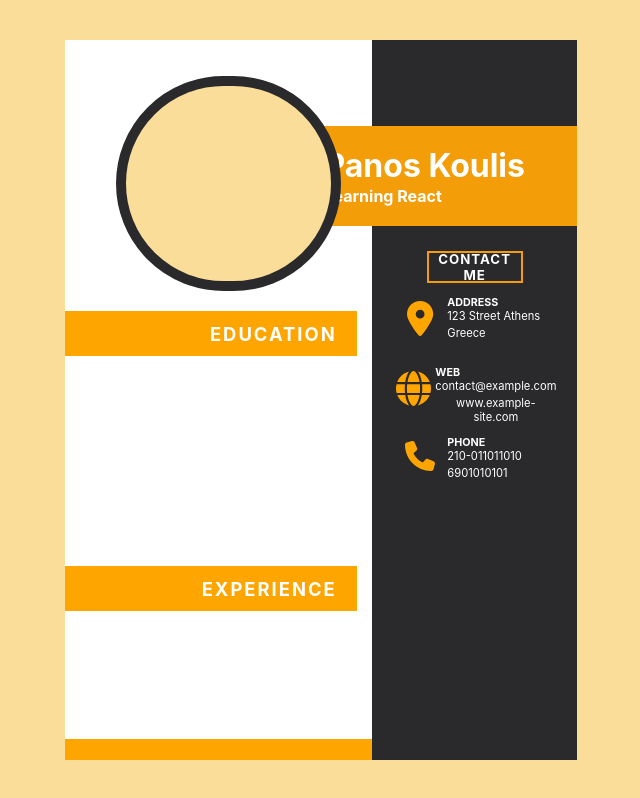
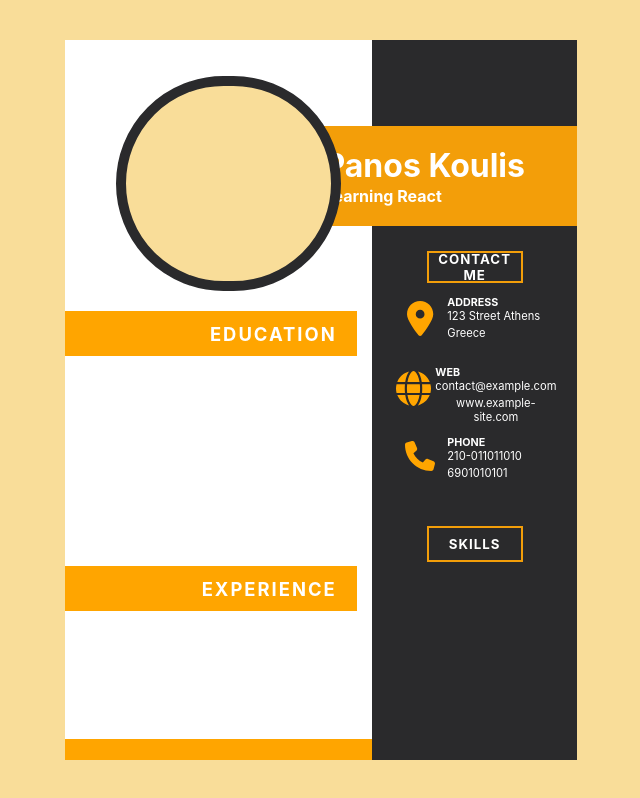
Before and after one commit to Kiwasthal/cv-project, a React (Create React App) app: page / in a window 1280 px wide. Shown: the whole page, without its empty margins (319-959 px from the left). Built offline with nearby package versions, Linux system fonts and the light colour scheme; the HTML template or start-up script is replaced by a standard one.

Commit message:
Skills section added , more contact element styling

```diff
--- a/src/App.js
+++ b/src/App.js
@@ -4,11 +4,13 @@ import {
   StyledImageHolder,
   StylectContactHeader,
   StyledFooter,
+  StyledSkillsHeader,
 } from './StyledComponents/Components.styled';
 import TitleModal from './Components/TitleModal';
 import ContactManager from './Components/ContactManager';
 import EductaionHeaderModal from './Components/Education/EductaionHeaderModal';
 import ExperienceHeaderModal from './Components/Experience/ExperienceHeaderModal';
+import SkillsManager from './Components/SkillsManager';
 
 function App() {
   return (
@@ -20,6 +22,8 @@ function App() {
       <ContactManager />
       <EductaionHeaderModal />
       <ExperienceHeaderModal />
+      <StyledSkillsHeader>SKILLS</StyledSkillsHeader>
+      <SkillsManager />
       <StyledFooter />
     </div>
   );
--- /dev/null
+++ b/src/Components/SkillsManager.js
@@ -0,0 +1,11 @@
+import { StyledSkillsContainer } from '../StyledComponents/Components.styled';
+
+import { Component } from 'react';
+
+export class SkillsManager extends Component {
+  render() {
+    return <StyledSkillsContainer />;
+  }
+}
+
+export default SkillsManager;
--- a/src/StyledComponents/Components.styled.js
+++ b/src/StyledComponents/Components.styled.js
@@ -160,6 +160,10 @@ const StyledContactInput = styled.input`
   height: 50%;
   background-color: black;
   color: #fff;
+  transition: all 0.2s ease-in;
+  &:hover {
+    border-radius: 15px;
+  }
 `;
 
 const StyledContactEditButton = styled.button`
@@ -168,8 +172,42 @@ const StyledContactEditButton = styled.button`
   border-radius: 5px;
   padding: 5px 10px;
   background-color: orange;
+  font-size: 12px;
   font-weight: 600;
   border: 1px solid black;
+  transition: all 0.2s ease-in;
+  box-shadow: 0px 3px black;
+  &:hover {
+    background-color: #fff;
+    color: orange;
+    &:active {
+      transform: translateY(4px);
+    }
+  }
+`;
+
+const StyledSkillsHeader = styled.h5`
+  margin: 0;
+  color: #fff;
+  width: 40%;
+  display: flex;
+  justify-self: center;
+  justify-content: center;
+  align-items: center;
+  letter-spacing: 1px;
+  height: 30%;
+  padding: 10px 5px;
+  border: 2px solid #f39e09;
+  z-index: 1001;
+  grid-area: 10 / 7 / 11 / 8;
+  cursor: default;
+`;
+
+const StyledSkillsContainer = styled.div`
+  width: 80%;
+  border: 1px solid red;
+  grid-area: 10 / 7 / 13 / 8;
+  justify-self: center;
 `;
 
 const StyledEducationModal = styled.div`
@@ -222,4 +260,6 @@ export {
   StyledContactInformationHolder,
   StyledContactEditButton,
   StyledContactInput,
+  StyledSkillsHeader,
+  StyledSkillsContainer,
 };
```
